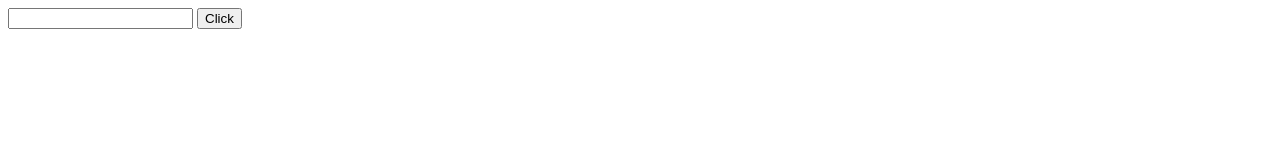
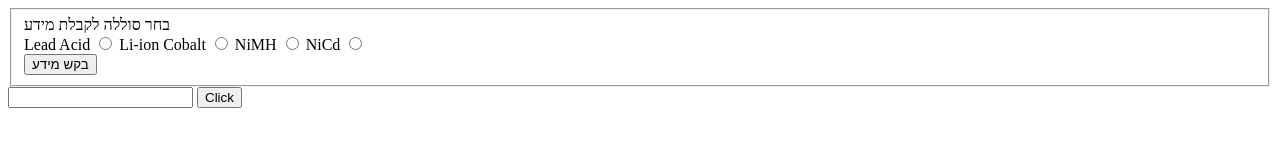
Before and after one commit to ono-ac-il/2023-semb-ex3-battery-information-mosheivgi, a website: page index.html in a window 1280 px wide. Drawn offline with Linux system fonts and the light colour scheme.

Commit message:
Update index.html

```diff
--- a/index.html
+++ b/index.html
@@ -9,6 +9,28 @@
 </head>
 
 <body>
+        <fieldset>
+        <label id="topic"> בחר סוללה לקבלת מידע
+            <br>
+            Lead Acid
+            <input type="radio" name="battery" value="Lead Acid">
+            Li-ion Cobalt
+            <input type="radio" name="battery" value="Li-ion Cobalt">
+            NiMH
+            <input type="radio" name="battery" value="NiMH">
+            NiCd
+            <input type="radio" name="battery" value="NiCd">
+            <div>
+                <button id="Btn">בקש מידע</button>
+            </div>
+            <div id="result">
+
+            </div>
+            <div id="secres"></div>
+        </label>
+
+    </fieldset>
+</body>
     <input id="inp">
     <button id="btn">Click</button>
     <div id="result"></div>
```
